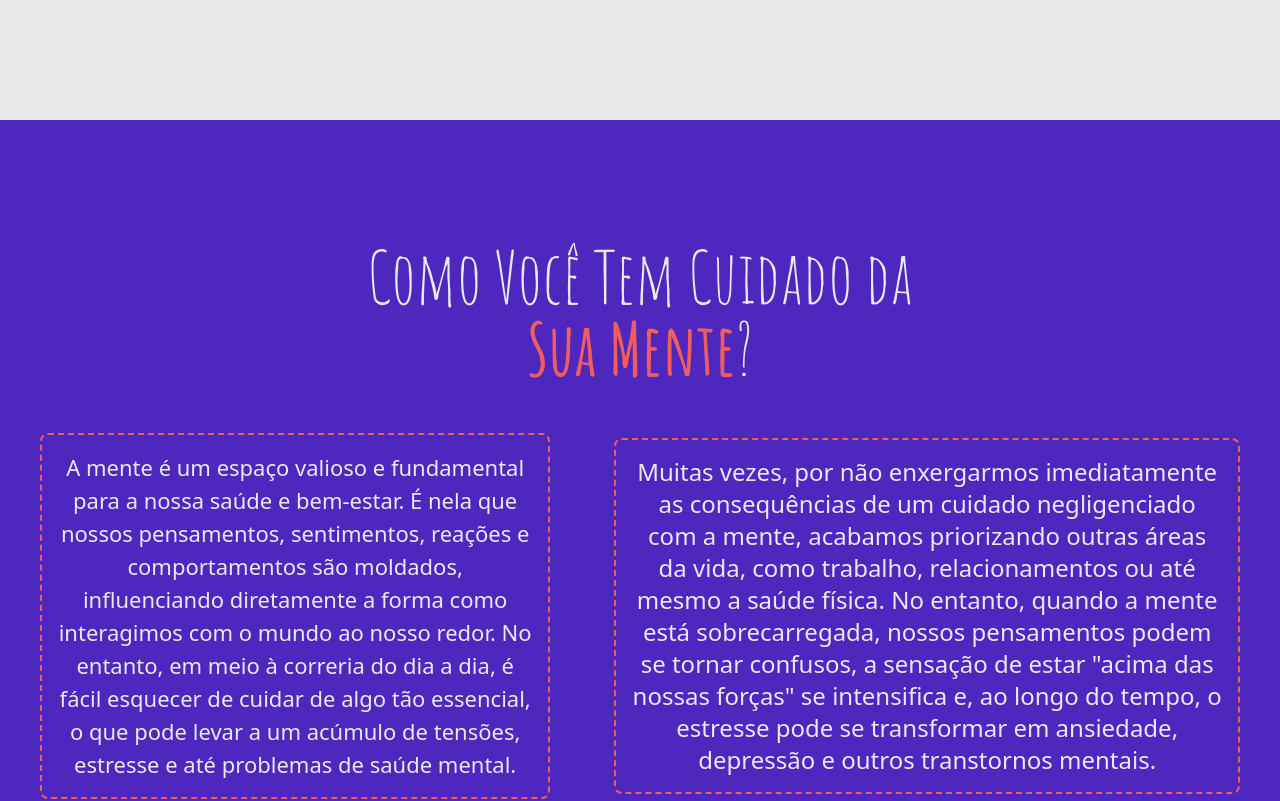
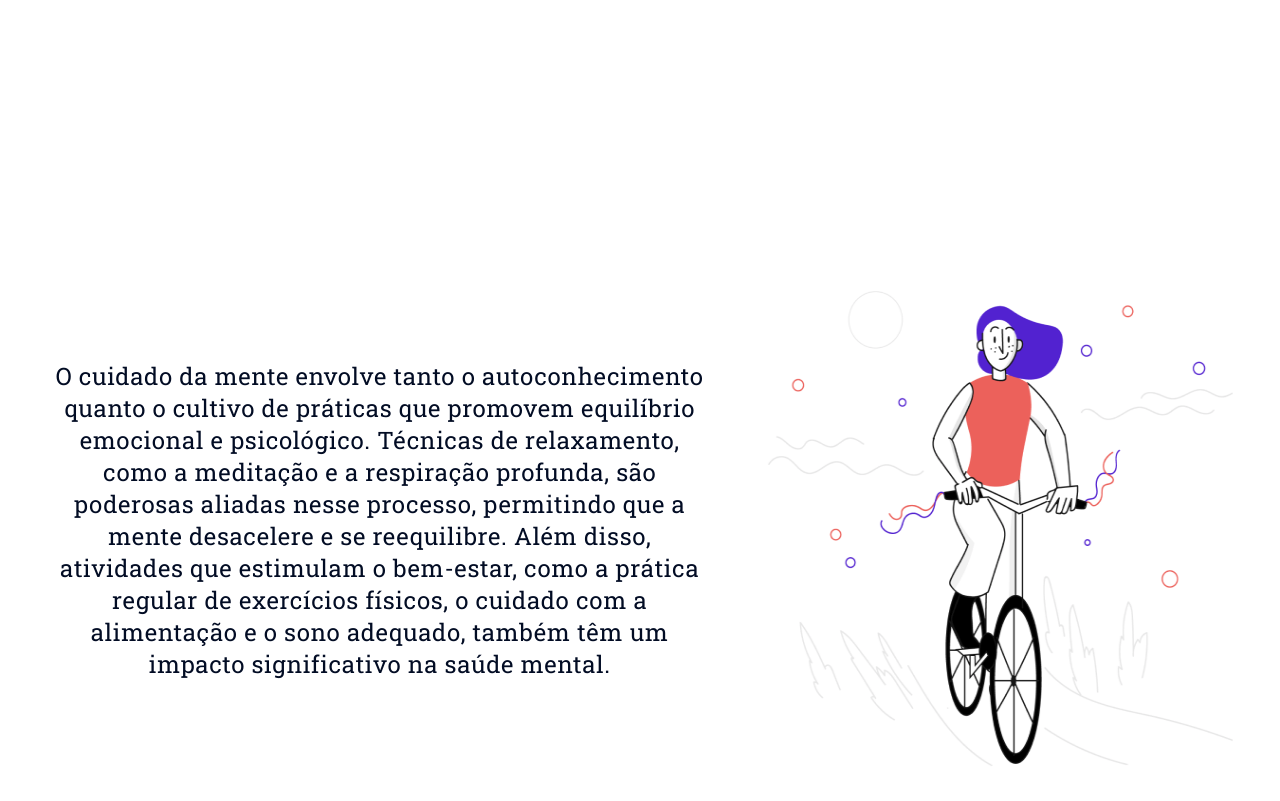
Before and after one commit to thiagodeas/about-mental-health, a Vue app: page / in a window 1280 px wide. Shown: the part 680-1481 px from the top of the page. Built offline with nearby package versions, Linux system fonts and the light colour scheme.

Commit message:
refactoring styles and adding images

```diff
--- a/index.html
+++ b/index.html
@@ -7,6 +7,9 @@
     <link rel="preconnect" href="https://fonts.googleapis.com">
     <link rel="preconnect" href="https://fonts.gstatic.com" crossorigin>
     <link href="https://fonts.googleapis.com/css2?family=Amatic+SC:wght@400;700&display=swap" rel="stylesheet">
+    <link rel="preconnect" href="https://fonts.googleapis.com">
+    <link rel="preconnect" href="https://fonts.gstatic.com" crossorigin>
+    <link href="https://fonts.googleapis.com/css2?family=Roboto+Slab:wght@100..900&display=swap" rel="stylesheet">
     <title>About Mental Health</title>
   </head>
   <body>
--- a/src/App.vue
+++ b/src/App.vue
@@ -1,11 +1,13 @@
 <script setup lang="ts">
 import Hero from './components/hero/Hero.vue'
 import SelfCare from './components/self-care/SelfCare.vue'
+import WellBeing from './components/well-being/WellBeing.vue'
 
 </script>
 
 <template>
     <Hero />
+    <WellBeing />
     <SelfCare />
 </template>
 
--- a/src/components/hero/Hero.vue
+++ b/src/components/hero/Hero.vue
@@ -3,7 +3,7 @@ import heroIllustration from '../../assets/images/hero-illustration.png'
 </script>
 
 <template>
-    <div class="flex items-center justify-center h-screen w-full bg-lightGray">
+    <div class="flex items-center justify-center min-h-screen w-full bg-white">
         <div>
             <img :src=heroIllustration alt="Hero Illustration" class="h-[450px] w-[450px]">
         </div>
--- a/src/components/self-care/SelfCare.vue
+++ b/src/components/self-care/SelfCare.vue
@@ -1,23 +1,31 @@
 <script setup>
-
+import anxiety from '../../assets/images/anxiety.png'
 </script>
 
 <template>
-    <div class="flex items-center justify-center min-h-screen flex-col text-center w-full bg-lightPurple pt-24 pb-24">
-
-      <div class="flex items-center justify-center w-[600px] pb-12">
+    <div class="flex items-center justify-center min-h-screen flex-col text-center w-full">
+      <div class="flex items-center justify-center bg-lightPurple pt-24 pb-24 flex-col w-full min-h-screen">
+        <div class="flex items-center justify-center w-[600px] pb-12">
         <h1 class="text-7xl font-amatic text-lightGray">Como Você Tem Cuidado da <span class="text-lightRed font-bold">Sua Mente</span>?</h1>
       </div>
 
-      <div class="flex items-center justify-center w-[1200px] gap-16">
-        <div class="flex items-center justify-center p-4 border-[2px] border-dashed rounded-lg border-lightRed">
-          <p class ="text-[22px] font-light text-lightGray">A mente é um espaço valioso e fundamental para a nossa saúde e bem-estar. É nela que nossos pensamentos, sentimentos, reações e comportamentos são moldados, influenciando diretamente a forma como interagimos com o mundo ao nosso redor. No entanto, em meio à correria do dia a dia, é fácil esquecer de cuidar de algo tão essencial, o que pode levar a um acúmulo de tensões, estresse e até problemas de saúde mental.</p>
+      <div class="flex items-center justify-center w-[990px] gap-16">
+        <div class="flex items-center justify-center p-4">
+          <p class ="text-2xl font-rbt font-light tracking-wider text-lightGray">A mente é um espaço valioso e fundamental para a nossa saúde e bem-estar. É nela que nossos pensamentos, sentimentos, reações e comportamentos são moldados, influenciando diretamente a forma como interagimos com o mundo ao nosso redor. <br /> <br />No entanto, em meio à correria do dia a dia, é fácil esquecer de cuidar de algo tão essencial, o que pode levar a um acúmulo de tensões, estresse e até problemas de saúde mental. <br /> <br /> Por isso, é crucial reservar momentos para refletir, relaxar e adotar práticas que promovam equilíbrio e harmonia, fortalecendo não apenas a mente, mas também o corpo e as relações ao nosso redor.</p>
         </div>
-
-        <div class="flex items-center justify-center p-4 border-[2px] border-dashed rounded-lg border-lightRed">
-          <p class ="text-2xl font-light text-lightGray">Muitas vezes, por não enxergarmos imediatamente as consequências de um cuidado negligenciado com a mente, acabamos priorizando outras áreas da vida, como trabalho, relacionamentos ou até mesmo a saúde física. No entanto, quando a mente está sobrecarregada, nossos pensamentos podem se tornar confusos, a sensação de estar "acima das nossas forças" se intensifica e, ao longo do tempo, o estresse pode se transformar em ansiedade, depressão e outros transtornos mentais.</p>
-        </div>
+    </div>
       </div>
 
+
+    <div class="flex items-center justify-start flex-row-reverse min-h-screen text-center w-full bg-white pr-8 gap-12">
+        <div class="flex items-center flex-col justify-center p-4 w-[700px] gap-6">
+          <p class ="text-xl font-rbt tracking-wider text-lightBlck">Muitas vezes, por não enxergarmos imediatamente as consequências de um cuidado negligenciado com a mente, acabamos priorizando outras áreas da vida, como trabalho, relacionamentos ou até mesmo a saúde física. No entanto, quando a mente está sobrecarregada, nossos pensamentos podem se tornar confusos, a sensação de estar "acima das nossas forças" se intensifica e, ao longo do tempo, o estresse pode se transformar em ansiedade, depressão e outros transtornos mentais.</p>
+          <p class="text-xl font-rbt tracking-wider text-lightBlck">A ansiedade, por exemplo, é uma reação natural do nosso corpo ao estresse. No entanto, quando se torna constante e excessiva, ela pode interferir na nossa qualidade de vida. Preocupações excessivas, dificuldade para dormir e sensação de tensão são apenas alguns dos sintomas mais comuns. Felizmente, a ansiedade pode ser controlada com estratégias como a meditação, a terapia cognitivo-comportamental e a prática de atividades físicas.</p>
+        </div>
+        <div>
+          <img :src="anxiety" alt="Anxiety Illustration">
+        </div>
+        </div>
     </div>
+
 </template>
--- a/tailwind.config.js
+++ b/tailwind.config.js
@@ -9,11 +9,12 @@ export default {
       colors: {
         lightPurple: '#4E27BE',
         lightRed: '#EF5D5E',
-        lightGray: '#e9e9e9'
+        lightGray: '#e9e9e9',
+        lightBlck: '#020C24'
       },
       fontFamily: {
         amatic: ["'Amatic SC'", "cursive"],
-        ms: ["Lucida Sans", "sans-serif"]
+        rbt: ["Roboto Slab", "sans-serif"]
       },
     },
   },
```
Also changed, not shown: src/assets/images/anxiety.png (added).
